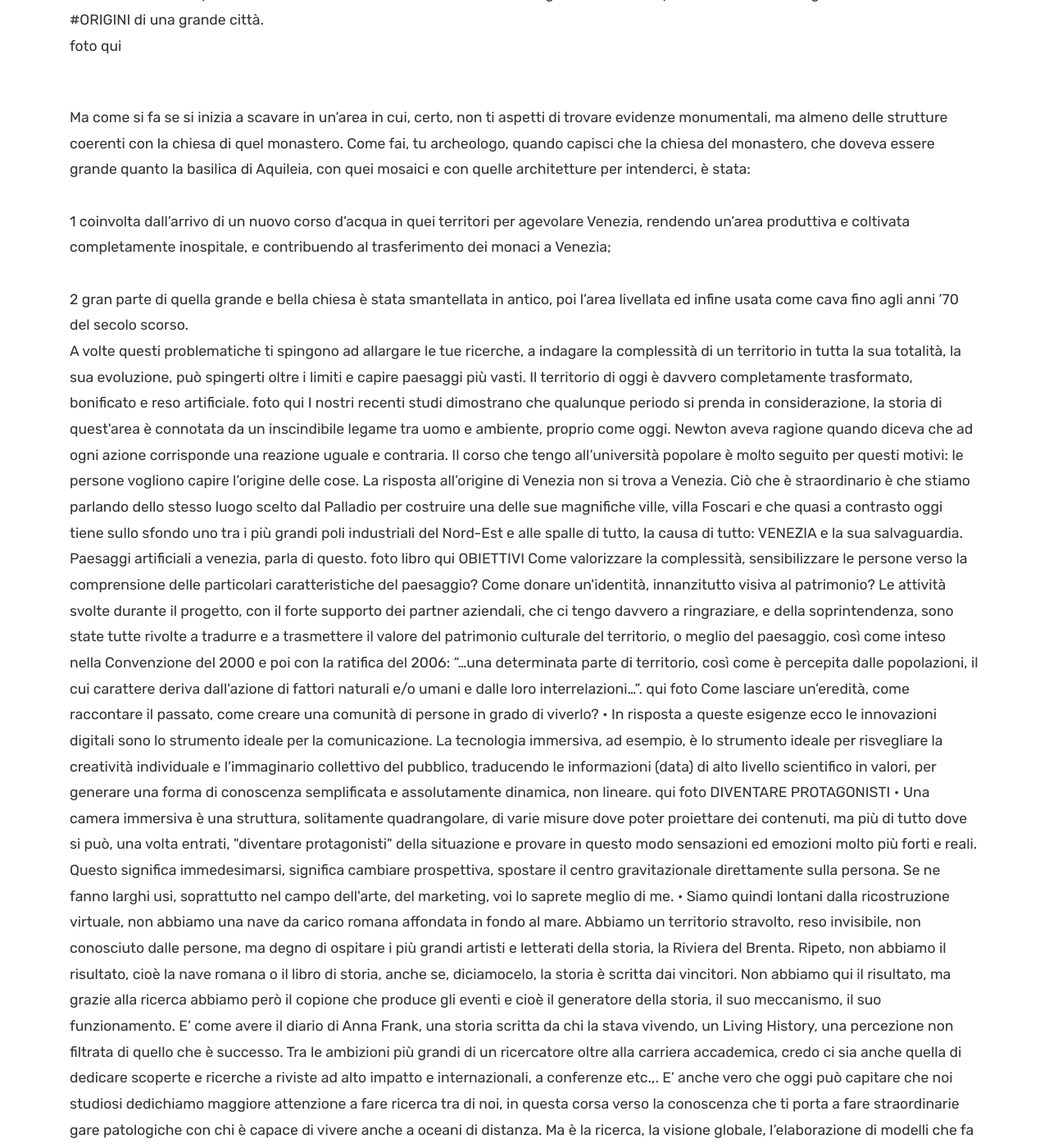
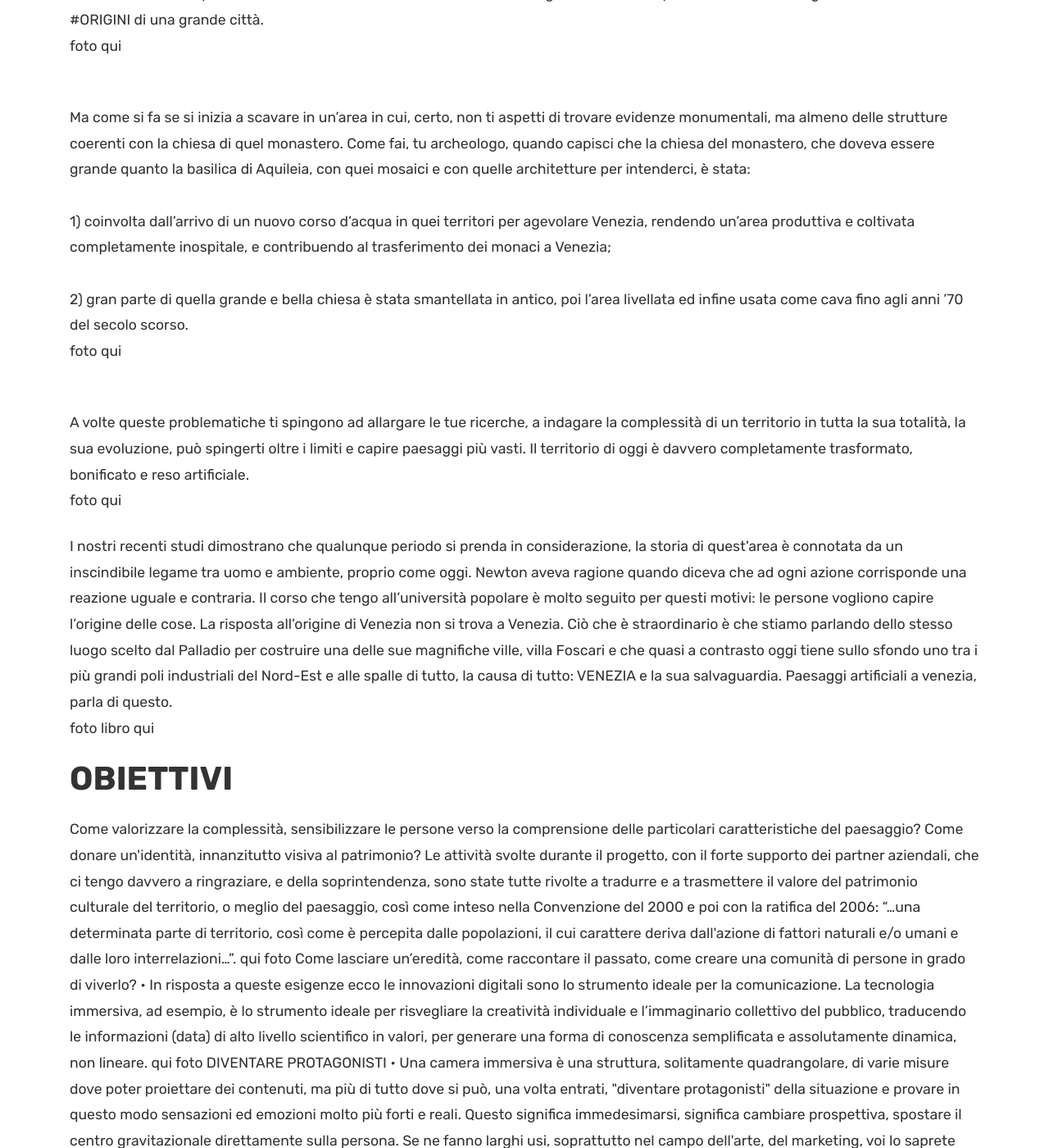
Before and after one commit to valrem93/SantIlarioeilBrenta_test, a Jekyll site: the page built from docs/heritage.html, in a window 1280 px wide and 1400 px high, scrolled down 482 px. Shown: the whole window at 82% size. Built offline with Jekyll 4.4.1, drawn with Linux system fonts in a browser that asks for light colours; some of the changed text lies outside the part shown.

Commit message:
Update heritage.html

```diff
--- a/docs/heritage.html
+++ b/docs/heritage.html
@@ -14,20 +14,24 @@ per la ricerca archeologica, storica e delle #ORIGINI di una grande città. </br
 <br>Ma come si fa se si inizia a scavare in un’area in cui, certo, non ti aspetti di trovare evidenze monumentali, ma almeno delle strutture coerenti con la chiesa di
 quel monastero. Come fai, tu archeologo, quando capisci che la chiesa del monastero, che doveva essere grande quanto la basilica di Aquileia, con quei mosaici e con
 quelle architetture per intenderci, è stata: </br>
-<br>1 coinvolta dall’arrivo di un nuovo corso d’acqua in quei territori per agevolare Venezia, rendendo un’area produttiva e
+<br>1) coinvolta dall’arrivo di un nuovo corso d’acqua in quei territori per agevolare Venezia, rendendo un’area produttiva e
 coltivata completamente inospitale, e contribuendo al trasferimento dei monaci a Venezia; </br>
-<br>2 gran parte di quella grande e bella chiesa è stata smantellata in antico, poi l’area livellata ed infine usata come cava fino agli anni ’70 del secolo scorso.</br>
+<br>2) gran parte di quella grande e bella chiesa è stata smantellata in antico, poi l’area livellata ed infine usata come cava fino agli anni ’70 del secolo scorso.</br>
 
-A volte questi problematiche ti spingono ad allargare le tue ricerche, a indagare la complessità di un territorio in tutta la sua totalità, la sua evoluzione,
-può spingerti oltre i limiti e capire paesaggi più vasti. Il territorio di oggi è davvero completamente trasformato, bonificato e reso artificiale.
-foto qui
+<p>foto qui </p>
+
+<br>A volte queste problematiche ti spingono ad allargare le tue ricerche, a indagare la complessità di un territorio in tutta la sua totalità, la sua evoluzione,
+può spingerti oltre i limiti e capire paesaggi più vasti. Il territorio di oggi è davvero completamente trasformato, bonificato e reso artificiale. </br>
+
+<p>foto qui </p>
 
 I nostri recenti studi dimostrano che qualunque periodo si prenda in considerazione, la storia di quest'area è connotata da un inscindibile legame tra uomo e ambiente, proprio come oggi. Newton aveva ragione quando diceva che ad ogni azione corrisponde una reazione uguale e contraria. Il corso che tengo all’università popolare è molto seguito per questi motivi: le persone vogliono capire l’origine delle cose. La risposta all’origine di Venezia non si trova a Venezia.
 Ciò che è straordinario è che stiamo parlando dello stesso luogo scelto dal Palladio per costruire una delle sue magnifiche ville, villa Foscari e che quasi a contrasto oggi tiene sullo sfondo uno tra i più grandi poli industriali del Nord-Est e alle spalle di tutto, la causa di tutto: VENEZIA e la sua salvaguardia.
 Paesaggi artificiali a venezia, parla di questo.
-foto libro qui
 
-OBIETTIVI
+<p>foto libro qui </p>
+
+<b><h1>OBIETTIVI</b></h1>
 Come valorizzare la complessità, sensibilizzare le persone verso la comprensione delle particolari caratteristiche del paesaggio?
 Come donare un'identità, innanzitutto visiva al patrimonio? Le attività svolte durante il progetto, con il forte supporto dei partner aziendali,
 che ci tengo davvero a ringraziare, e della soprintendenza, sono state tutte rivolte a tradurre e a trasmettere il valore del patrimonio culturale del territorio,
```
